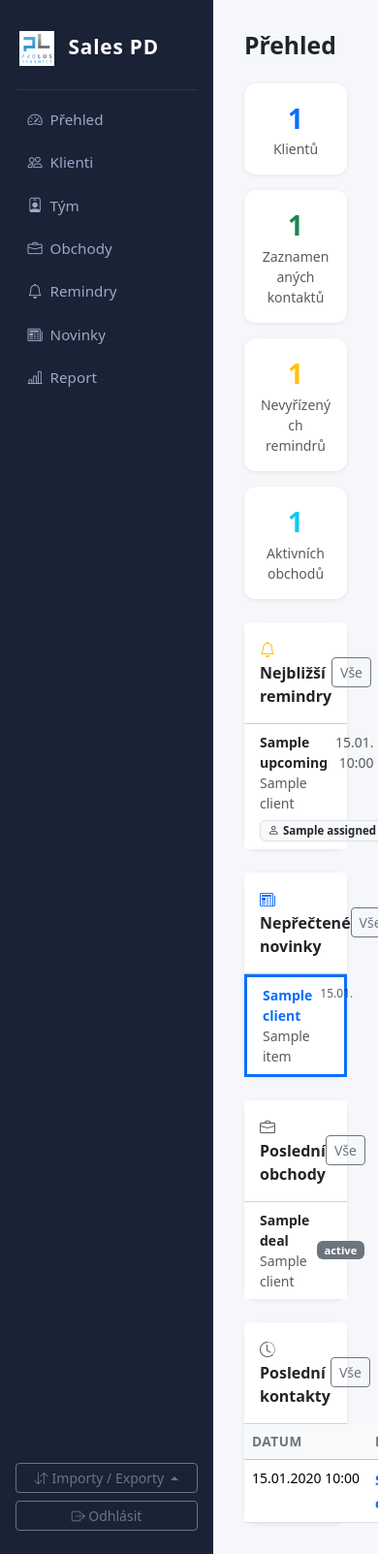
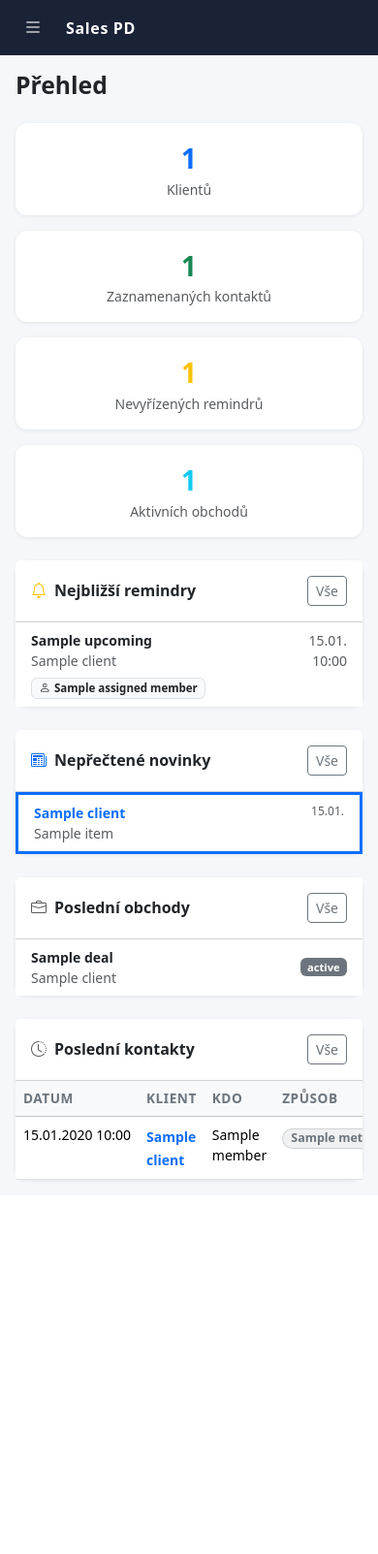
Before and after one commit to Usidlo/crm_v1, a Flask app: template templates/dashboard.html in a window 390 px wide; the page is wider, and only the part inside the window is pictured. Shown: that part at 97% size. After the commit the page ends 1220 px from the top of that part, so only its background shows below. Run offline with Flask 3, Linux system fonts and the light colour scheme; the template is opened without the code that fills it: most values are stand-ins (such as "Sample title", 1, 10 or a date in 2020); parts of the project's set-up code (start-up, migrations or seed data) failed here and were passed over.

Commit message:
Přidat table-responsive na všechny tabulky pro lepší responzivitu
Co-Authored-By: Claude Sonnet 4.6 <noreply@anthropic.com>

```diff
--- a/templates/admin_audit_log.html
+++ b/templates/admin_audit_log.html
@@ -30,6 +30,7 @@
 <div class="card">
   <div class="card-body p-0">
     {% if logs %}
+    <div class="table-responsive">
     <table class="table table-hover mb-0 align-middle small">
       <thead class="table-light">
         <tr>
@@ -60,6 +61,7 @@
         {% endfor %}
       </tbody>
     </table>
+    </div>
     {% else %}
     <p class="text-muted p-4 mb-0">Žádné záznamy.</p>
     {% endif %}
--- a/templates/admin_login_log.html
+++ b/templates/admin_login_log.html
@@ -12,6 +12,7 @@
 <div class="card">
   <div class="card-body p-0">
     {% if logs %}
+    <div class="table-responsive">
     <table class="table table-hover mb-0 align-middle">
       <thead class="table-light">
         <tr>
@@ -30,6 +31,7 @@
         {% endfor %}
       </tbody>
     </table>
+    </div>
     {% else %}
     <p class="text-muted p-4 mb-0">Zatím žádná přihlášení.</p>
     {% endif %}
--- a/templates/all_interactions.html
+++ b/templates/all_interactions.html
@@ -26,6 +26,7 @@
 <div class="card">
   <div class="card-body p-0">
     {% if interactions %}
+    <div class="table-responsive">
     <table class="table table-hover mb-0 align-middle">
       <thead class="table-light">
         <tr>
@@ -77,6 +78,7 @@
         {% endfor %}
       </tbody>
     </table>
+    </div>
     {% else %}
     <p class="text-muted p-4 mb-0">Žádné kontakty neodpovídají zadaným filtrům.</p>
     {% endif %}
--- a/templates/base.html
+++ b/templates/base.html
@@ -8,85 +8,146 @@
   <link href="https://cdn.jsdelivr.net/npm/bootstrap-icons@1.11.3/font/bootstrap-icons.min.css" rel="stylesheet">
   <style>
     body { background: #f5f7fa; }
-    .sidebar {
-      min-height: 100vh;
+
+    /* ── Sidebar ── */
+    #sidebar {
       background: #1a2236;
       color: #cdd6f4;
       width: 220px;
+      min-height: 100vh;
       flex-shrink: 0;
     }
-    .sidebar .brand {
+    #sidebar .brand {
       font-size: 1.3rem;
       font-weight: 700;
       color: #fff;
       padding: 1.5rem 1.25rem 1rem;
       letter-spacing: .04em;
     }
-    .sidebar .nav-link {
+    #sidebar .nav-link {
       color: #9ba8c5;
       border-radius: 8px;
       margin: 2px 10px;
       padding: .55rem .9rem;
       font-size: .95rem;
     }
-    .sidebar .nav-link:hover, .sidebar .nav-link.active {
+    #sidebar .nav-link:hover, #sidebar .nav-link.active {
       background: #2d3a57;
       color: #fff;
     }
-    .sidebar .nav-link i { margin-right: 8px; }
-    .main-content { flex: 1; min-width: 0; padding: 2rem; }
+    #sidebar .nav-link i { margin-right: 8px; }
+
+    /* Offcanvas sidebar na mobilu */
+    @media (max-width: 991.98px) {
+      #sidebar {
+        min-height: 100%;
+        width: 260px;
+      }
+      .offcanvas-header-close {
+        filter: invert(1);
+      }
+    }
+
+    /* ── Layout ── */
+    .main-content { flex: 1; min-width: 0; padding: 1.5rem; }
+    @media (max-width: 575.98px) {
+      .main-content { padding: 1rem; }
+    }
+
+    /* ── Mobile top navbar ── */
+    .mobile-navbar {
+      background: #1a2236;
+      color: #fff;
+      padding: .6rem 1rem;
+    }
+
+    /* ── Cards & tables ── */
     .card { border: none; box-shadow: 0 1px 4px rgba(0,0,0,.08); border-radius: 12px; }
-    .badge-method {
-      font-size: .78rem;
-      padding: .3em .65em;
-      border-radius: 20px;
-    }
+    .badge-method { font-size: .78rem; padding: .3em .65em; border-radius: 20px; }
     .table th { font-weight: 600; font-size: .85rem; text-transform: uppercase; letter-spacing: .04em; color: #6c757d; }
+
+    /* Tabulky scrollovatelné na mobilu */
+    .table-responsive-card { overflow-x: auto; -webkit-overflow-scrolling: touch; }
   </style>
 </head>
 <body>
+
+<!-- ── Mobile top navbar (jen na mobilu) ── -->
+<nav class="mobile-navbar d-flex d-lg-none align-items-center gap-3">
+  <button class="btn btn-sm btn-outline-light border-0"
+          data-bs-toggle="offcanvas" data-bs-target="#sidebar" aria-label="Menu">
+    <i class="bi bi-list fs-5"></i>
+  </button>
+  <span class="fw-bold" style="letter-spacing:.04em">Sales PD</span>
+  {% if unread_news_count > 0 %}
+  <a href="{{ url_for('novinky') }}" class="ms-auto">
+    <span class="badge bg-danger">{{ unread_news_count }}</span>
+  </a>
+  {% endif %}
+</nav>
+
+<!-- ── Wrapper ── -->
 <div class="d-flex">
-  <nav class="sidebar d-flex flex-column py-2">
-    <div class="brand">
+
+  <!-- ── Sidebar (offcanvas na mobilu, statický na desktopu) ── -->
+  <nav class="offcanvas-lg offcanvas-start sidebar d-flex flex-column py-2"
+       id="sidebar" tabindex="-1">
+
+    <!-- Zavírací tlačítko jen na mobilu -->
+    <div class="d-lg-none d-flex justify-content-end px-3 pt-1 pb-0">
+      <button class="btn btn-sm btn-outline-light border-0 offcanvas-header-close"
+              data-bs-dismiss="offcanvas" data-bs-target="#sidebar">
+        <i class="bi bi-x-lg"></i>
+      </button>
+    </div>
+
+    <div class="brand d-none d-lg-block">
       <img src="{{ url_for('static', filename='logo.jpeg') }}" alt="Sales PD"
            style="height:36px; object-fit:contain; margin-right:8px; vertical-align:middle;">
       Sales PD
     </div>
+    <div class="brand d-lg-none">
+      <img src="{{ url_for('static', filename='logo.jpeg') }}" alt="Sales PD"
+           style="height:30px; object-fit:contain; margin-right:8px; vertical-align:middle;">
+      Sales PD
+    </div>
+
     <hr class="border-secondary mx-3 my-2">
+
     <ul class="nav flex-column px-1">
       <li class="nav-item">
         <a class="nav-link {% if request.endpoint == 'dashboard' %}active{% endif %}"
-           href="{{ url_for('dashboard') }}">
+           href="{{ url_for('dashboard') }}" data-bs-dismiss="offcanvas" data-bs-target="#sidebar">
           <i class="bi bi-speedometer2"></i>Přehled
         </a>
       </li>
       <li class="nav-item">
         <a class="nav-link {% if 'client' in (request.endpoint or '') %}active{% endif %}"
-           href="{{ url_for('clients') }}">
+           href="{{ url_for('clients') }}" data-bs-dismiss="offcanvas" data-bs-target="#sidebar">
           <i class="bi bi-people"></i>Klienti
         </a>
       </li>
       <li class="nav-item">
         <a class="nav-link {% if 'member' in (request.endpoint or '') or request.endpoint == 'team' %}active{% endif %}"
-           href="{{ url_for('team') }}">
+           href="{{ url_for('team') }}" data-bs-dismiss="offcanvas" data-bs-target="#sidebar">
           <i class="bi bi-person-badge"></i>Tým
         </a>
       </li>
       <li class="nav-item">
         <a class="nav-link {% if 'deal' in (request.endpoint or '') %}active{% endif %}"
-           href="{{ url_for('deals') }}">
+           href="{{ url_for('deals') }}" data-bs-dismiss="offcanvas" data-bs-target="#sidebar">
           <i class="bi bi-briefcase"></i>Obchody
         </a>
       </li>
       <li class="nav-item">
         <a class="nav-link {% if 'reminder' in (request.endpoint or '') %}active{% endif %}"
-           href="{{ url_for('all_reminders') }}">
+           href="{{ url_for('all_reminders') }}" data-bs-dismiss="offcanvas" data-bs-target="#sidebar">
           <i class="bi bi-bell"></i>Remindry
         </a>
       </li>
       <li class="nav-item">
         <a class="nav-link {% if request.endpoint == 'novinky' %}active{% endif %}"
-           href="{{ url_for('novinky') }}">
+           href="{{ url_for('novinky') }}" data-bs-dismiss="offcanvas" data-bs-target="#sidebar">
           <i class="bi bi-newspaper"></i>Novinky
           {% if unread_news_count > 0 %}
           <span class="badge bg-danger ms-1" style="font-size:.65rem">{{ unread_news_count }}</span>
@@ -95,19 +156,20 @@
       </li>
       <li class="nav-item">
         <a class="nav-link {% if request.endpoint == 'report' %}active{% endif %}"
-           href="{{ url_for('report') }}">
+           href="{{ url_for('report') }}" data-bs-dismiss="offcanvas" data-bs-target="#sidebar">
           <i class="bi bi-bar-chart-line"></i>Report
         </a>
       </li>
       {% if current_user and current_user.is_admin %}
       <li class="nav-item">
         <a class="nav-link {% if 'admin' in (request.endpoint or '') %}active{% endif %}"
-           href="{{ url_for('admin_users') }}">
+           href="{{ url_for('admin_users') }}" data-bs-dismiss="offcanvas" data-bs-target="#sidebar">
           <i class="bi bi-shield-lock"></i>Uživatelé
         </a>
       </li>
       {% endif %}
     </ul>
+
     <div class="mt-auto px-3 pb-3 d-flex flex-column gap-2">
       {% if current_user %}
       <div class="text-center small text-secondary pb-1">
@@ -147,6 +209,7 @@
     </div>
   </nav>
 
+  <!-- ── Hlavní obsah ── -->
   <div class="main-content">
     {% with messages = get_flashed_messages(with_categories=true) %}
       {% for cat, msg in messages %}
@@ -160,6 +223,7 @@
     {% block content %}{% endblock %}
   </div>
 </div>
+
 <script src="https://cdn.jsdelivr.net/npm/bootstrap@5.3.3/dist/js/bootstrap.bundle.min.js"></script>
 </body>
 </html>
--- a/templates/clients.html
+++ b/templates/clients.html
@@ -50,6 +50,7 @@
 <div class="card">
   <div class="card-body p-0">
     {% if clients %}
+    <div class="table-responsive">
     <table class="table table-hover mb-0 align-middle">
       <thead class="table-light">
         <tr>
@@ -124,6 +125,7 @@
         {% endfor %}
       </tbody>
     </table>
+    </div>
     {% else %}
     <p class="text-muted p-4 mb-0">
       {% if q or size or temp or pipeline %}Žádný klient neodpovídá zadaným filtrům.
--- a/templates/dashboard.html
+++ b/templates/dashboard.html
@@ -196,6 +196,7 @@
       </div>
       <div class="card-body p-0">
         {% if recent %}
+        <div class="table-responsive">
         <table class="table table-hover mb-0">
           <thead class="table-light">
             <tr>
@@ -222,6 +223,7 @@
             {% endfor %}
           </tbody>
         </table>
+        </div>
         {% else %}
         <p class="text-muted p-4 mb-0">Zatím žádné kontakty. <a href="{{ url_for('clients') }}">Přidejte klienta</a> a začněte.</p>
         {% endif %}
--- a/templates/deal_detail.html
+++ b/templates/deal_detail.html
@@ -98,6 +98,7 @@
       </div>
       <div class="card-body p-0">
         {% if deal.contacts %}
+        <div class="table-responsive">
         <table class="table table-sm mb-0 align-middle">
           <tbody>
             {% for c in deal.contacts %}
@@ -121,6 +122,7 @@
             {% endfor %}
           </tbody>
         </table>
+        </div>
         {% else %}
         <p class="text-muted p-3 mb-0 small">Žádné kontaktní osoby. <a href="{{ url_for('edit_deal', id=deal.id) }}">Přiřadit.</a></p>
         {% endif %}
@@ -134,6 +136,7 @@
         <span class="fw-semibold small"><i class="bi bi-clock-history me-2 text-muted"></i>Historie změn</span>
       </div>
       <div class="card-body p-0">
+        <div class="table-responsive">
         <table class="table table-sm mb-0 small">
           <thead class="table-light">
             <tr>
@@ -162,6 +165,7 @@
             {% endfor %}
           </tbody>
         </table>
+        </div>
       </div>
     </div>
     {% endif %}
--- a/templates/deals.html
+++ b/templates/deals.html
@@ -33,6 +33,7 @@
 <div class="card">
   <div class="card-body p-0">
     {% if deals %}
+    <div class="table-responsive">
     <table class="table table-hover mb-0 align-middle">
       <thead class="table-light">
         <tr>
@@ -71,6 +72,7 @@
         {% endfor %}
       </tbody>
     </table>
+    </div>
     {% else %}
     <p class="text-muted p-4 mb-0">
       {% if q or status_filter or owner_filter %}Žádný obchod neodpovídá zadaným filtrům.
--- a/templates/report.html
+++ b/templates/report.html
@@ -53,6 +53,7 @@
     <i class="bi bi-table me-2 text-muted"></i>Srovnání obchodníků
   </div>
   <div class="card-body p-0">
+    <div class="table-responsive">
     <table class="table table-hover mb-0 align-middle">
       <thead class="table-light">
         <tr>
@@ -83,6 +84,7 @@
         {% endfor %}
       </tbody>
     </table>
+    </div>
   </div>
 </div>
 
```
Also changed, not shown: templates/client_detail.html (+11 -1 lines).
